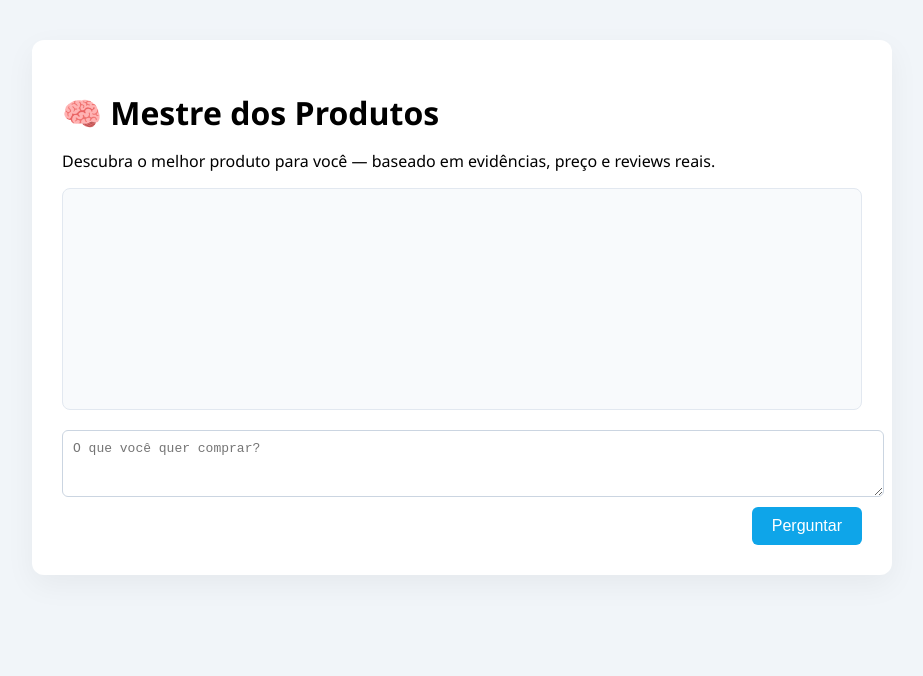
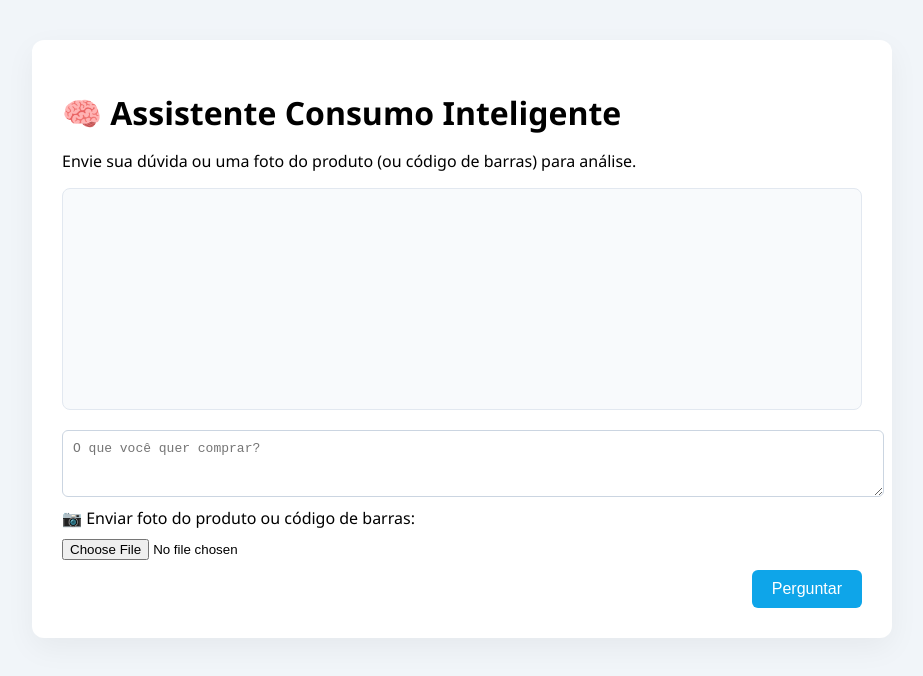
Before and after one commit to somosconsumidores/mestre-dos-produtos-site, a plain HTML site: page index.html in a window 1280 px wide. Shown: the whole page, without its empty margins (178-1101 px from the left). Drawn offline with Linux system fonts and the light colour scheme.

Commit message:
Update index.html

```diff
--- a/index.html
+++ b/index.html
@@ -3,18 +3,23 @@
 <head>
   <meta charset="UTF-8" />
   <meta name="viewport" content="width=device-width, initial-scale=1.0" />
-  <title>Mestre dos Produtos</title>
+  <title>Assistente Consumo Inteligente</title>
   <link rel="stylesheet" href="style.css" />
 </head>
 <body>
   <div class="container">
-    <h1>🧠 Mestre dos Produtos</h1>
-    <p>Descubra o melhor produto para você — baseado em evidências, preço e reviews reais.</p>
+    <h1>🧠 Assistente Consumo Inteligente</h1>
+    <p>Envie sua dúvida ou uma foto do produto (ou código de barras) para análise.</p>
 
     <div class="chat-box" id="chat-box"></div>
 
     <div class="input-area">
       <textarea id="question" placeholder="O que você quer comprar?" rows="3"></textarea>
+
+      <!-- NOVO BLOCO: Upload de imagem -->
+      <label for="imagemInput" class="file-label">📷 Enviar foto do produto ou código de barras:</label>
+      <input type="file" id="imagemInput" accept="image/*" />
+
       <button onclick="enviarPergunta()">Perguntar</button>
     </div>
   </div>
```
